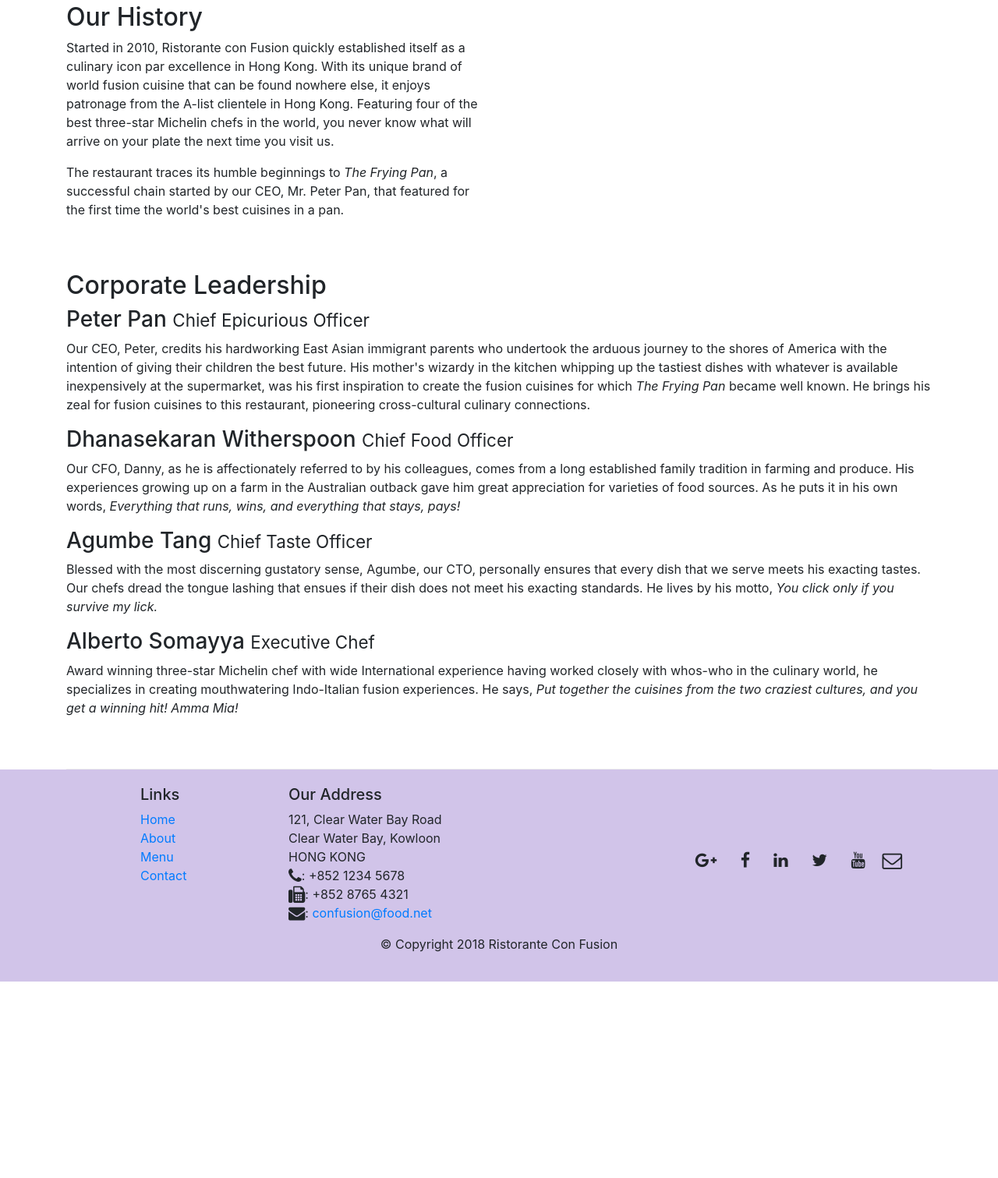
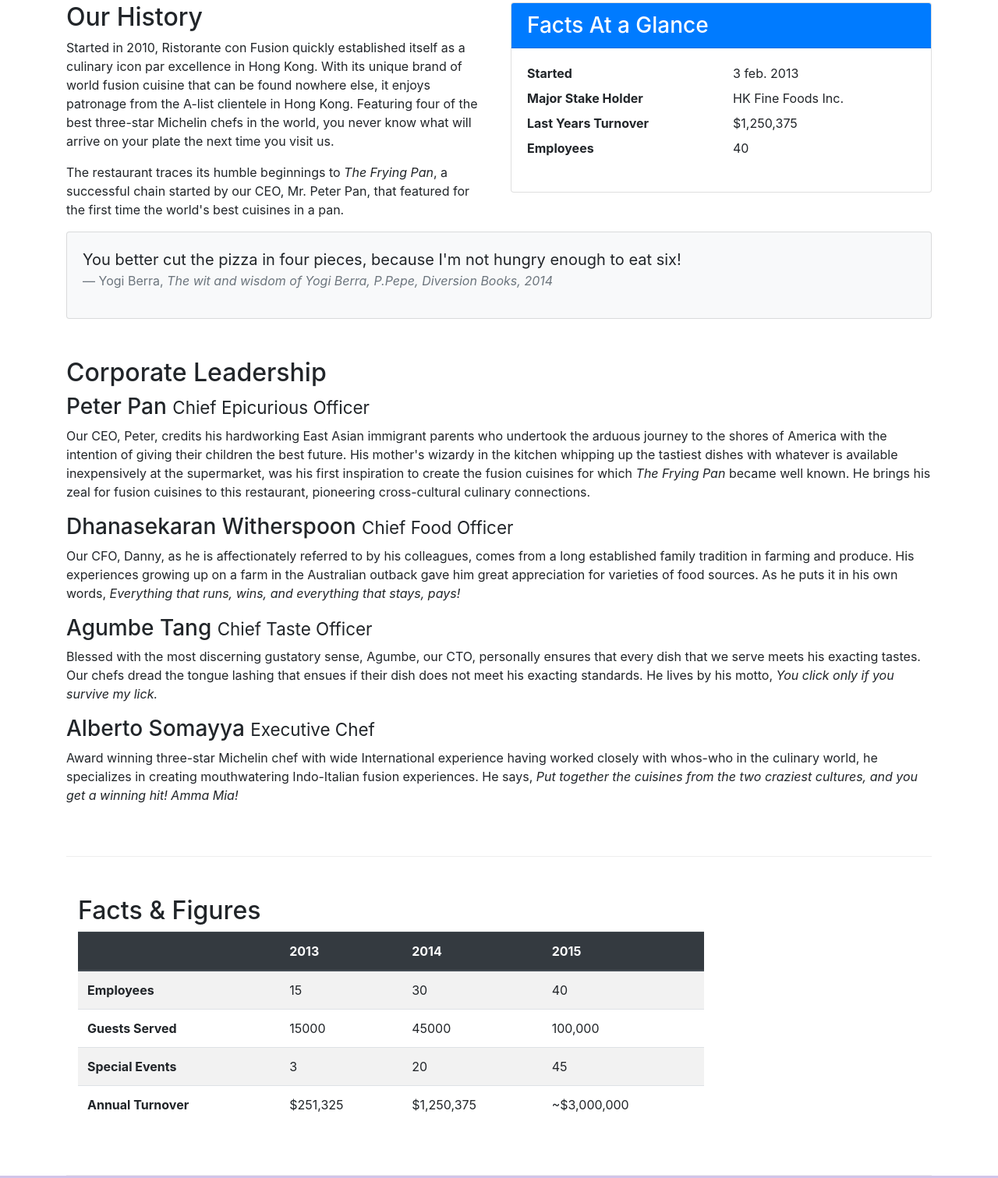
Before and after one commit to nupur2511/conFusion, a website: page aboutus.html in a window 1280 px wide. Shown: the part 412-1923 px from the top of the page at 78% size. Before the commit the page ends 1671 px from the top, so only its background shows below. Drawn offline with nearby package versions, Linux system fonts and the light colour scheme.

Commit message:
Tables and Cards

```diff
--- a/aboutus.html
+++ b/aboutus.html
@@ -28,7 +28,7 @@
                         <li class="nav-item"><a class="nav-link" href="./index.html"><span class="fa fa-home fa-lg"></span> Home</a></li>
                         <li class="nav-item active"><a class="nav-link" href="./aboutus.html"><span class="fa fa-info fa-lg"></span> About</a></li>
                         <li class="nav-item"><a class="nav-link" href="#"><span class="fa fa-list fa-lg"></span> Menu</a></li>
-                        <li class="nav-item"><a class="nav-link" href="./contactus.html"><span class="fa fa-address-card fa-lg"></span> Contact</a></li>
+                        <li class="nav-item "><a class="nav-link" href="#"><span class="fa fa-address-card fa-lg"></span> Contact</a></li>
                 </ul>
             </div>
         </div>
@@ -66,7 +66,33 @@
                 <p>Started in 2010, Ristorante con Fusion quickly established itself as a culinary icon par excellence in Hong Kong. With its unique brand of world fusion cuisine that can be found nowhere else, it enjoys patronage from the A-list clientele in Hong Kong.  Featuring four of the best three-star Michelin chefs in the world, you never know what will arrive on your plate the next time you visit us.</p>
                 <p>The restaurant traces its humble beginnings to <em>The Frying Pan</em>, a successful chain started by our CEO, Mr. Peter Pan, that featured for the first time the world's best cuisines in a pan.</p>
             </div>
-            <div>
+            <div class="col-sm">
+                <div class="card">
+                    <h3 class="card-header bg-primary text-white">Facts At a Glance</h3>
+                    <div class="card-body">
+                        <dl class="row">
+                            <dt class="col-6">Started</dt>
+                            <dd class="col-6">3 feb. 2013</dd>
+                            <dt class="col-6">Major Stake Holder</dt>
+                            <dd class="col-6">HK Fine Foods Inc.</dd>
+                            <dt class="col-6">Last Years Turnover</dt>
+                            <dd class="col-6">$1,250,375</dd>
+                            <dt class="col-6">Employees</dt>
+                            <dd class="col-6">40</dd>
+
+                        </dl>
+                    </div>
+                </div>
+            </div>
+            <div class="col-12">
+                <div class="card card-body bg-light">
+                    <blockquote class="blockquote">
+                        <p class="mb-0">You better cut the pizza in four pieces, because I'm not hungry enough to eat six!</p>
+                        <footer class="blockquote-footer">Yogi Berra,
+                            <cite title="Source Title">The wit and wisdom of Yogi Berra, P.Pepe, Diversion Books, 2014</cite>
+                        </footer>
+                    </blockquote>
+                </div>
             </div>
         </div>
 
@@ -84,7 +110,52 @@
                 <p class="d-none d-sm-block">Award winning three-star Michelin chef with wide International experience having worked closely with whos-who in the culinary world, he specializes in creating mouthwatering Indo-Italian fusion experiences. He says, <em>Put together the cuisines from the two craziest cultures, and you get a winning hit! Amma Mia!</em></p>
             </div>
        </div>
+       <div class="row row-content">
+           <div class="col-12 col-sm-9">
+               <h2>Facts &amp; Figures</h2>
+               <div class="table-responsive">
+                <table class="table table-striped">
+                    <thead class="thead-dark">
+                        <tr>
+                            <th>&nbsp;</th>
+                            <th>2013</th>
+                            <th>2014</th>
+                            <th>2015</th>
+                        </tr>
+                    </thead>
+                    <tbody>
+                        <tr>
+                            <th>Employees</th>
+                            <td>15</td>
+                            <td>30</td>
+                            <td>40</td>
+                        </tr>
+                        <tr>
+                            <th>Guests Served</th>
+                            <td>15000</td>
+                            <td>45000</td>
+                            <td>100,000</td>
+                        </tr>
+                        <tr>
+                            <th>Special Events</th>
+                            <td>3</td>
+                            <td>20</td>
+                            <td>45</td>
+                        </tr>
+                        <tr>
+                            <th>Annual Turnover</th>
+                            <td>$251,325</td>
+                            <td>$1,250,375</td>
+                            <td>~$3,000,000</td>
+                        </tr>
+                    </tbody>
+                </table>
+            </div>
+           </div>
+           <div class="col-12 col-sm-3">
 
+           </div>
+       </div>
     </div>
 
     <footer class="footer">
```
